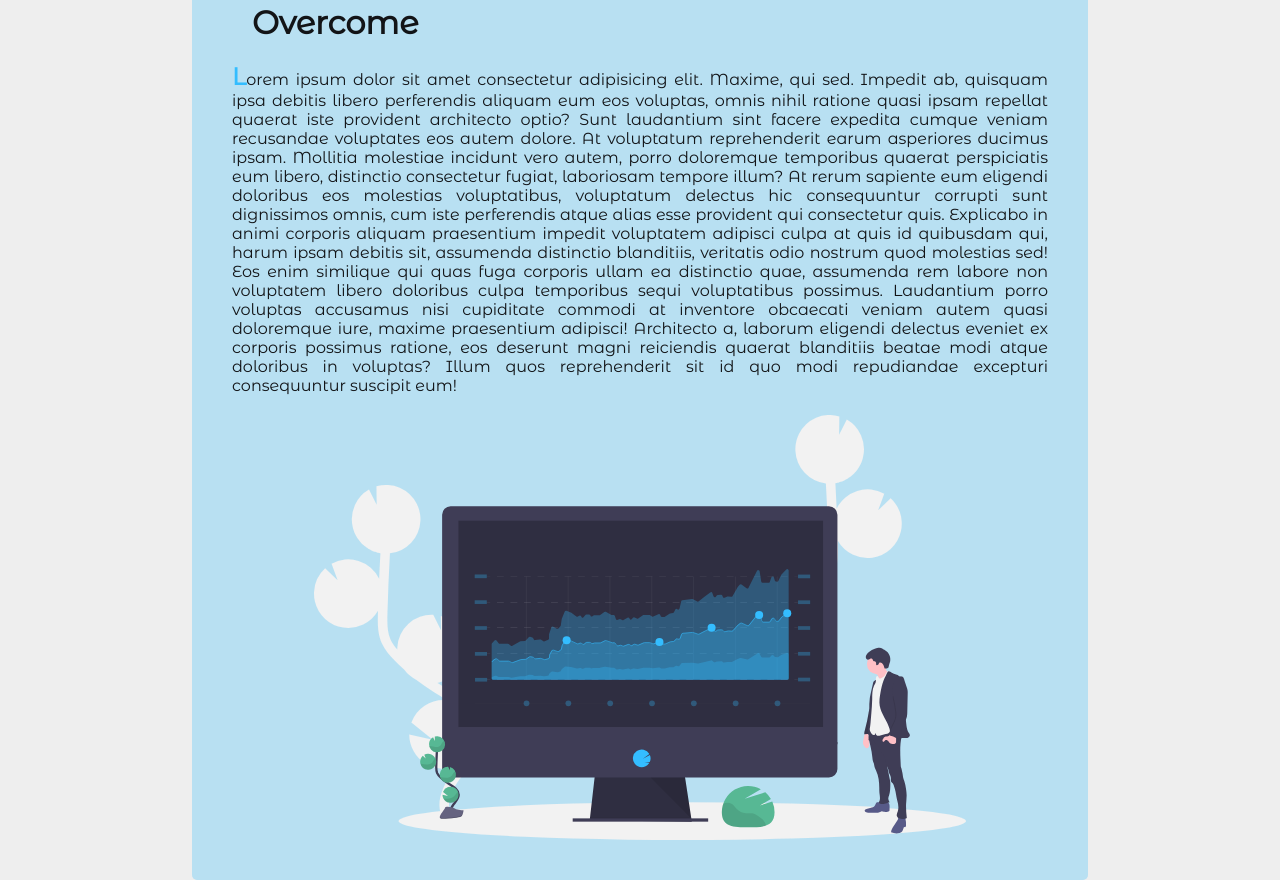
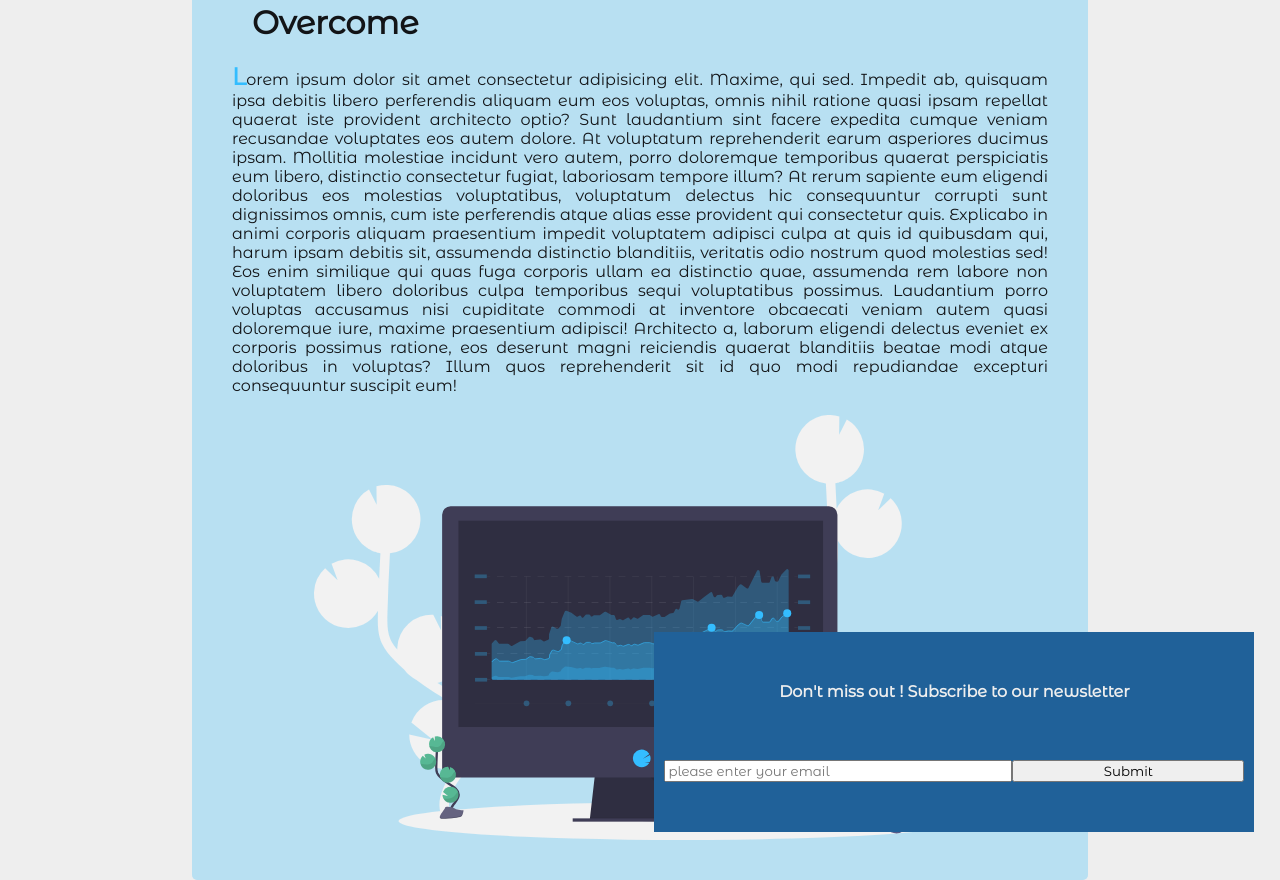
Before and after one commit to ProjetsDevFanny/FormationFS-JS-TP3-Scroll_popup, a plain HTML site: page index.html in a window 1280 px wide. Shown: the part 1529-2409 px from the top of the page. Drawn offline with Linux system fonts and the light colour scheme.

Commit message:
Commencement code de la popup

```diff
--- a/index.html
+++ b/index.html
@@ -54,8 +54,9 @@
           commodi harum, corrupti necessitatibus perspiciatis. Vitae nulla similique quas laudantium obcaecati, qui iure
           earum illum nostrum tempora, rerum eos. Repellendus vitae voluptate, maxime libero reprehenderit voluptates
           eaque tempore id aperiam excepturi eius ipsa, corrupti sequi repellat, atque ducimus autem nihil temporibus
-          commodi harum, corrupti necessitatibus perspiciatis. Vitae nulla similique quas laudantium obcaecati, qui iure.
-         </p><br>
+          commodi harum, corrupti necessitatibus perspiciatis. Vitae nulla similique quas laudantium obcaecati, qui
+          iure.
+        </p><br>
 
         <p>Lorem ipsum dolor sit amet consectetur adipisicing elit. Maxime, qui sed. Impedit ab, quisquam ipsa debitis
           libero perferendis aliquam eum eos voluptas, omnis nihil ratione quasi ipsam repellat quaerat iste provident
@@ -91,11 +92,21 @@
         <img src="./media/svg/undraw_financial_data_es63.svg" alt="financial_data" id="financial_data">
       </div>
     </section>
+
+    <!-- Popup -->
+    <div class="popup">
+      <div class="popup-container">
+        <h4>Don't miss out ! Subscribe to our newsletter</h4>
+
+        <form action="/submit-your-form" method="post">
+          <input type="email" id="email" name="email" placeholder="please enter your email">
+          <input type="submit" value="Submit">
+        </form>
+
+      </div>
+    </div>
+
   </main>
-
-  <footer>
-
-  </footer>
 
 </body>
 
--- a/style.css
+++ b/style.css
@@ -16,7 +16,7 @@
   --color5: #1A5080;
   --color6: #2C516F;
   /* couleur de font: */
-  --color7:#121417;
+  --color7: #121417;
 }
 
 * {
@@ -36,7 +36,7 @@ li {
 p {
   font-size: 1rem;
   text-align: justify;
-  color:var(--color7);
+  color: var(--color7);
 }
 
 p::first-letter {
@@ -50,6 +50,7 @@ body {
   min-height: 100vh;
   background: var(--color2);
   color: var(--color7);
+  position: relative;
 }
 
 h1 {
@@ -90,7 +91,8 @@ main {
   padding-top: 60px;
 }
 
-.adapt, .improvise {
+.adapt,
+.improvise {
   display: grid;
   grid-template-columns: repeat(2, 50%);
   align-items: center;
@@ -174,3 +176,34 @@ overflow: hidden;
   align-self: center;
   justify-self: center;
 }
+
+
+/* Popup */
+
+/* Formulaire */
+.popup {
+  width: 600px;
+  height: 200px;
+  background: var(--color4);
+  position: absolute;
+  right: 2%;
+  bottom: 2%;
+  padding: 20px 10px;
+  color: var(--color2);
+}
+
+.popup-container {
+  height: 100%;
+  display: grid;
+  grid-template-columns: 1fr;
+  align-items: center;
+  justify-items: center;
+}
+
+.popup form {
+  width: 100%;
+  display: grid;
+  grid-template-columns: 60% 40%;
+
+
+}
```
Lines whose indentation alone changed are shown as unchanged.
